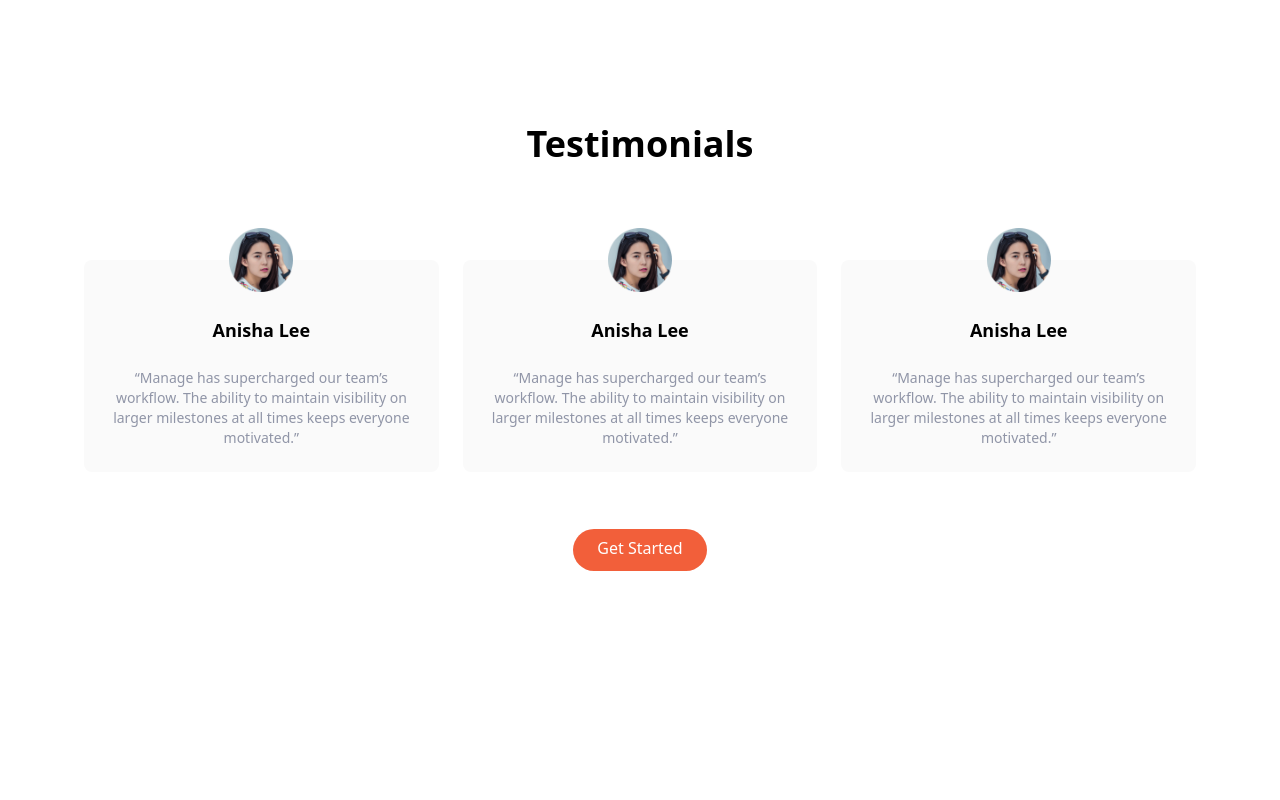
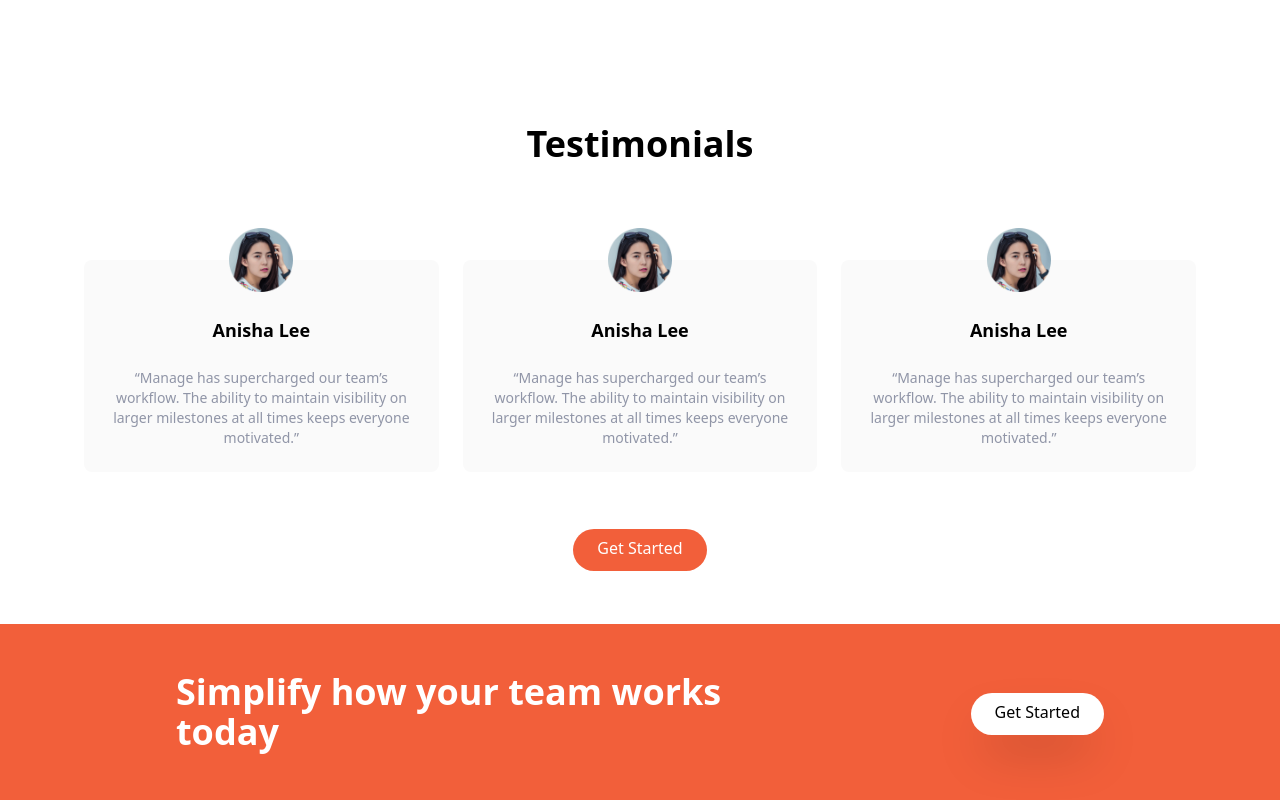
Before and after one commit to jessiicacmoore/tailwind-play, a website: page index.html in a window 1280 px wide. Shown: the part 1144-1944 px from the top of the page. Before the commit the page ends 1768 px from the top, so only its background shows below. Drawn offline with Linux system fonts and the light colour scheme.

Commit message:
cta section

```diff
--- a/index.html
+++ b/index.html
@@ -182,5 +182,19 @@
     </div>
   </section>
 
+  <!-- CTA section -->
+  <section id="cta" class="bg-brightRed">
+    <!-- Flex container -->
+    <div class="container flex flex-col items-center justify-between px-6 py-24 mx-auto space-y-12 md:py-12 md:flex-row md:space-y-0">
+      <h2 class="text-5xl font-bold leading-tight text-center text-white md:text-4xl md:max-w-xl md:text-left">
+        Simplify how your team works today
+      </h2>
+      <!-- Button -->
+      <div>
+        <a href="#" class="p-3 px-6 pt-2 text-brightred bg-white rounded-full shadow-2xl baseline hover:bg-gray-300">Get Started</a>
+      </div>
+    </div>
+  </section>
+
 </body>
 </html>
```
Also changed, not shown: css/main.css.
